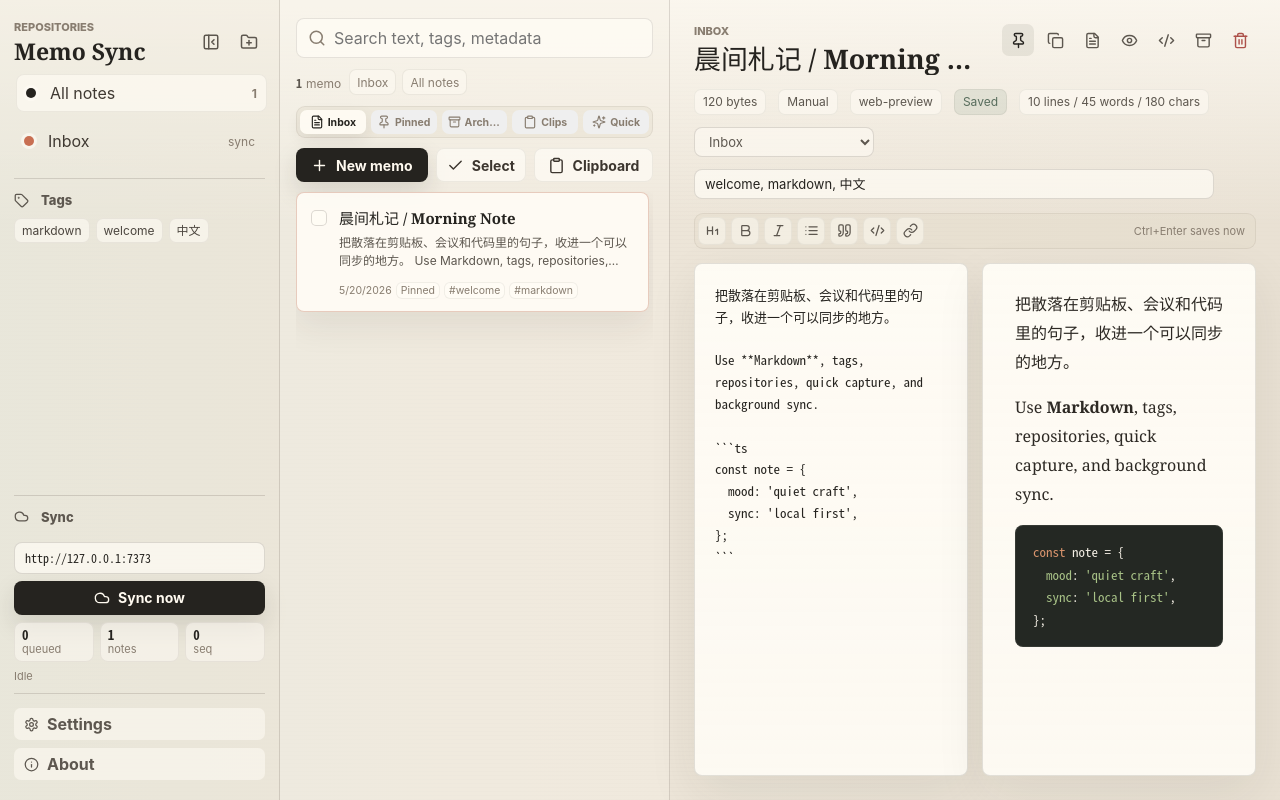
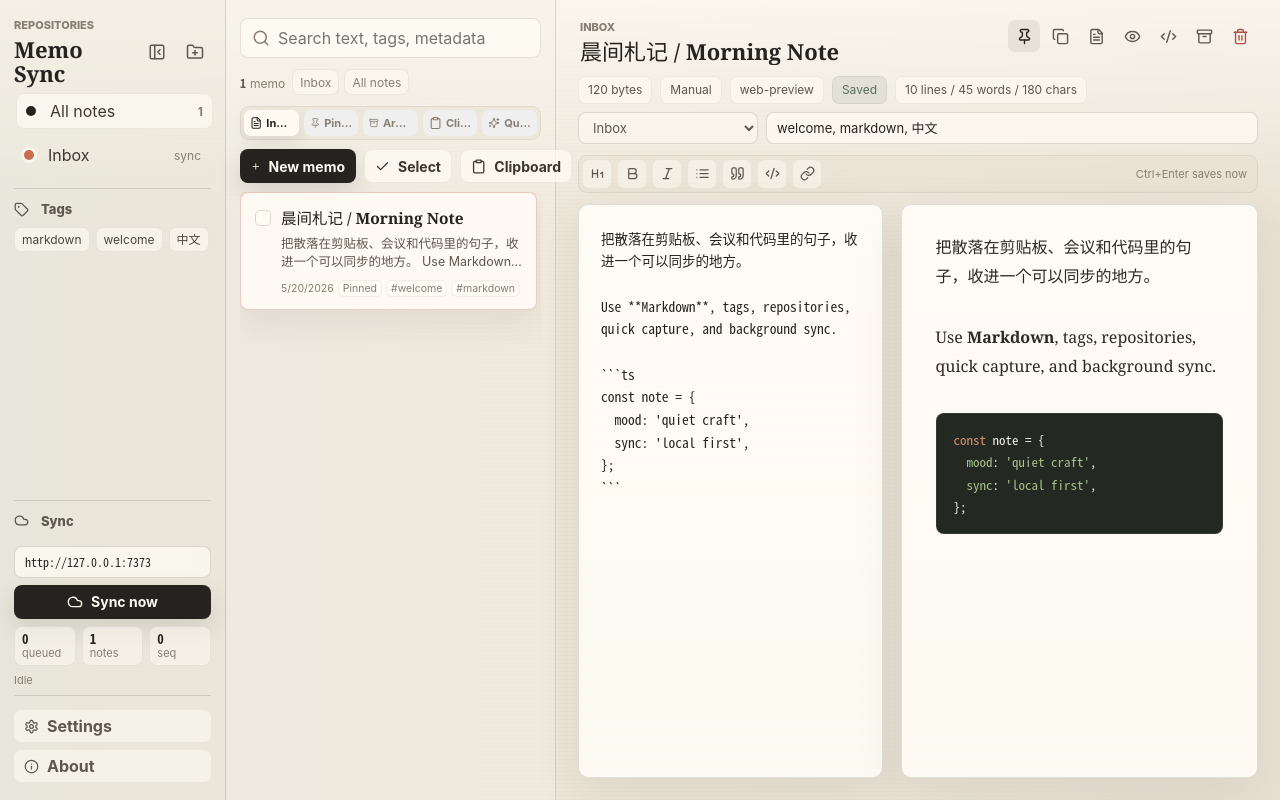
Before and after one commit to MosRat/memo-sync, a React (Vite) app in the folder apps/desktop/: page / in a window 1280 px wide. Built offline with nearby package versions, Linux system fonts and the light colour scheme.

Commit message:
Redesign memo workspace layout

```diff
--- a/apps/desktop/src/App.tsx
+++ b/apps/desktop/src/App.tsx
@@ -1180,7 +1180,7 @@ function WorkbenchApp() {
           />
         </section>
 
-        <section className="editor-pane">
+        <section className={`editor-pane editor-${mode}`}>
           {activeMemo ? (
             <>
               <div className="editor-header">
@@ -1276,7 +1276,7 @@ function WorkbenchApp() {
                   />
                 )}
                 {mode !== "edit" && (
-                  <article className="markdown">
+                  <article className="markdown preview-surface">
                     <TypstPreview
                       body={activeMemo.body_md}
                       format={activeMemo.tags.includes("typst") ? "typst" : "markdown"}
--- a/apps/desktop/src/styles.css
+++ b/apps/desktop/src/styles.css
@@ -170,11 +170,11 @@ button:disabled {
 .workspace {
   height: calc(100vh - 42px);
   display: grid;
-  grid-template-columns: 280px 390px minmax(0, 1fr);
+  grid-template-columns: clamp(226px, 13.5vw, 260px) clamp(330px, 23vw, 420px) minmax(680px, 1fr);
 }
 
 .sidebar-collapsed .workspace {
-  grid-template-columns: 72px 390px minmax(0, 1fr);
+  grid-template-columns: 58px clamp(330px, 23vw, 420px) minmax(680px, 1fr);
 }
 
 .sidebar,
@@ -185,11 +185,11 @@ button:disabled {
 }
 
 .sidebar {
-  padding: 20px 14px;
+  padding: 18px 14px;
   border-right: 1px solid var(--line);
   display: flex;
   flex-direction: column;
-  gap: 10px;
+  gap: 8px;
   background: rgba(235, 227, 213, 0.4);
 }
 
@@ -238,7 +238,7 @@ h2 {
 
 h1 {
   font-family: var(--font-serif);
-  font-size: 23px;
+  font-size: 22px;
   font-weight: 720;
 }
 
@@ -250,7 +250,7 @@ h2 {
 
 .repo {
   width: 100%;
-  min-height: 38px;
+  min-height: 36px;
   border-radius: 8px;
   display: grid;
   grid-template-columns: 14px 1fr auto;
@@ -292,8 +292,8 @@ h2 {
 
 .tag-panel,
 .sync-panel {
-  margin-top: 8px;
-  padding-top: 13px;
+  margin-top: 7px;
+  padding-top: 12px;
   border-top: 1px solid var(--line);
 }
 
@@ -440,11 +440,11 @@ textarea:focus {
 }
 
 .list-pane {
-  padding: 18px 16px;
+  padding: 18px 14px;
   border-right: 1px solid var(--line);
   display: flex;
   flex-direction: column;
-  gap: 10px;
+  gap: 9px;
   background: rgba(244, 239, 229, 0.38);
 }
 
@@ -470,11 +470,11 @@ textarea:focus {
 }
 
 .list-context {
-  min-height: 28px;
+  min-height: 30px;
   display: flex;
   flex-wrap: wrap;
   align-items: center;
-  gap: 6px;
+  gap: 5px;
   color: var(--muted);
   font-size: 12px;
 }
@@ -521,7 +521,7 @@ textarea:focus {
 }
 
 .view-switcher {
-  min-height: 32px;
+  min-height: 34px;
   display: grid;
   grid-template-columns: repeat(5, minmax(0, 1fr));
   gap: 5px;
@@ -533,14 +533,14 @@ textarea:focus {
 
 .view-switcher button {
   min-width: 0;
-  height: 24px;
+  height: 26px;
   display: flex;
   align-items: center;
   justify-content: center;
   gap: 4px;
   border-radius: 7px;
   color: var(--muted);
-  font-size: 10.5px;
+  font-size: 11px;
   font-weight: 720;
   transition: color 140ms ease, background 140ms ease, box-shadow 140ms ease, transform 140ms ease;
 }
@@ -629,9 +629,9 @@ textarea:focus {
   top: 0;
   left: 0;
   right: 2px;
-  height: 120px;
+  height: 118px;
   border-radius: 8px;
-  padding: 14px 14px 12px 42px;
+  padding: 13px 14px 12px 40px;
   background: rgba(255, 252, 245, 0.48);
   color: var(--ink);
   text-align: left;
@@ -681,7 +681,7 @@ textarea:focus {
   display: block;
   margin-bottom: 6px;
   font-family: var(--font-serif);
-  font-size: 15px;
+  font-size: 15.5px;
   font-weight: 720;
   overflow: hidden;
   text-overflow: ellipsis;
@@ -692,7 +692,7 @@ textarea:focus {
   margin: 0;
   color: var(--ink-soft);
   line-height: 1.46;
-  font-size: 12px;
+  font-size: 12.5px;
   display: -webkit-box;
   overflow: hidden;
   -webkit-line-clamp: 2;
@@ -802,10 +802,10 @@ textarea:focus {
 }
 
 .editor-pane {
-  padding: 24px;
+  padding: 20px 22px 22px;
   display: flex;
   flex-direction: column;
-  gap: 14px;
+  gap: 11px;
 }
 
 .title-input {
@@ -819,9 +819,9 @@ textarea:focus {
   padding: 0;
   border-radius: 0;
   font-family: var(--font-serif);
-  font-size: clamp(24px, 2.1vw, 30px);
+  font-size: clamp(22px, 1.65vw, 28px);
   font-weight: 720;
-  line-height: 1.18;
+  line-height: 1.16;
   overflow: hidden;
   text-overflow: ellipsis;
   white-space: nowrap;
@@ -831,8 +831,9 @@ textarea:focus {
   align-items: flex-start;
   display: grid;
   grid-template-columns: minmax(0, 1fr) auto;
-  gap: 14px;
+  gap: 16px;
   min-width: 0;
+  padding: 0 2px;
 }
 
 .editor-header > div:first-child {
@@ -843,7 +844,7 @@ textarea:focus {
 .toolbar {
   display: flex;
   align-items: center;
-  gap: 5px;
+  gap: 4px;
   flex: 0 0 auto;
   flex-wrap: wrap;
   justify-content: flex-end;
@@ -855,18 +856,19 @@ textarea:focus {
 
 .metadata-strip {
   justify-content: flex-start;
-  min-height: 38px;
+  min-height: 34px;
   color: var(--ink-soft);
   font-size: 12px;
   flex-wrap: wrap;
+  gap: 8px;
 }
 
 .metadata-strip span {
-  min-height: 26px;
+  min-height: 28px;
   display: inline-flex;
   align-items: center;
   border-radius: 7px;
-  padding: 0 9px;
+  padding: 0 10px;
   background: rgba(255, 252, 245, 0.58);
   box-shadow: inset 0 0 0 1px rgba(62, 54, 44, 0.07);
 }
@@ -883,17 +885,17 @@ textarea:focus {
 
 .metadata-strip input,
 .metadata-strip select {
-  height: 30px;
+  height: 32px;
   padding: 0 10px;
   font-size: 13px;
   text-overflow: ellipsis;
 }
 
 .metadata-strip input {
-  min-width: 160px;
-  width: clamp(220px, 32vw, 520px);
-  max-width: min(100%, 520px);
-  flex: 0 1 520px;
+  min-width: 220px;
+  width: clamp(260px, 36vw, 640px);
+  max-width: min(100%, 640px);
+  flex: 1 1 360px;
 }
 
 .metadata-strip select {
@@ -905,7 +907,7 @@ textarea:focus {
 }
 
 .writebar {
-  min-height: 36px;
+  min-height: 38px;
   display: flex;
   align-items: center;
   gap: 5px;
@@ -916,8 +918,8 @@ textarea:focus {
 }
 
 .writebar button {
-  width: 28px;
-  height: 28px;
+  width: 30px;
+  height: 30px;
   display: grid;
   place-items: center;
   border-radius: 7px;
@@ -947,11 +949,11 @@ textarea:focus {
   min-height: 0;
   flex: 1;
   display: grid;
-  gap: 14px;
+  gap: 18px;
 }
 
 .editor-grid.split {
-  grid-template-columns: minmax(0, 1fr) minmax(0, 1fr);
+  grid-template-columns: minmax(0, 0.92fr) minmax(0, 1.08fr);
 }
 
 .editor-grid.edit,
@@ -965,7 +967,7 @@ textarea:focus {
   min-height: 0;
   height: 100%;
   overflow: auto;
-  border-radius: 8px;
+  border-radius: 10px;
   border: 1px solid rgba(62, 54, 44, 0.14);
   background:
     linear-gradient(180deg, rgba(255, 252, 245, 0.92), rgba(255, 252, 245, 0.78)),
@@ -975,15 +977,15 @@ textarea:focus {
 
 .editor-grid textarea {
   resize: none;
-  padding: 20px;
+  padding: 22px;
   line-height: 1.68;
   font-family: var(--font-mono);
-  font-size: 13px;
+  font-size: 13.5px;
   tab-size: 2;
 }
 
 .markdown {
-  padding: 26px 32px;
+  padding: 28px 34px;
   line-height: 1.82;
   font-family: var(--font-serif);
   font-size: 16px;
@@ -991,6 +993,15 @@ textarea:focus {
   overflow-x: hidden;
 }
 
+.preview-surface {
+  display: flex;
+  flex-direction: column;
+}
+
+.preview-surface:has(.typst-preview) {
+  padding: 18px;
+}
+
 .markdown > *:first-child {
   margin-top: 0;
 }
@@ -1008,9 +1019,9 @@ textarea:focus {
 
 .render-warning,
 .render-status {
-  margin: 0 0 12px;
+  margin: 0 2px 12px;
   font-family: var(--font-ui);
-  font-size: 11px;
+  font-size: 11.5px;
   color: var(--muted);
 }
 
@@ -1029,18 +1040,46 @@ textarea:focus {
 
 .typst-preview {
   min-width: 0;
+  min-height: 0;
+  flex: 1;
   overflow: auto;
+  display: flex;
+  flex-direction: column;
+}
+
+.typst-preview > div:not(.render-status) {
+  min-width: 0;
+  display: grid;
+  justify-items: center;
+  align-content: start;
+  padding: 4px 0 28px;
 }
 
 .typst-preview svg {
   display: block;
-  width: 100%;
+  width: min(100%, 620px);
   max-width: 100%;
   height: auto;
   margin: 0 auto;
-  border-radius: 8px;
+  border-radius: 10px;
   background: #fffdf8;
-  box-shadow: 0 16px 38px rgba(44, 37, 30, 0.08);
+  box-shadow:
+    0 20px 46px rgba(44, 37, 30, 0.12),
+    0 0 0 1px rgba(62, 54, 44, 0.08);
+}
+
+.editor-split .typst-preview svg {
+  width: min(100%, 520px);
+}
+
+.editor-preview .preview-surface {
+  max-width: 980px;
+  width: min(100%, 980px);
+  margin: 0 auto;
+}
+
+.editor-preview .typst-preview svg {
+  width: min(100%, 680px);
 }
 
 .typst-preview-pages {
@@ -1051,14 +1090,16 @@ textarea:focus {
 
 .typst-preview-asset {
   display: block;
-  width: 100%;
-  max-width: 720px;
+  width: min(100%, 620px);
+  max-width: 100%;
   height: auto;
   border: 0;
-  border-radius: 8px;
+  border-radius: 10px;
   background: #fffdf8;
   object-fit: contain;
-  box-shadow: 0 16px 38px rgba(44, 37, 30, 0.08);
+  box-shadow:
+    0 20px 46px rgba(44, 37, 30, 0.12),
+    0 0 0 1px rgba(62, 54, 44, 0.08);
 }
 
 .typst-preview-asset svg {
```
Also changed, not shown: 1 other file (tests, documents, lock files or other folders).
